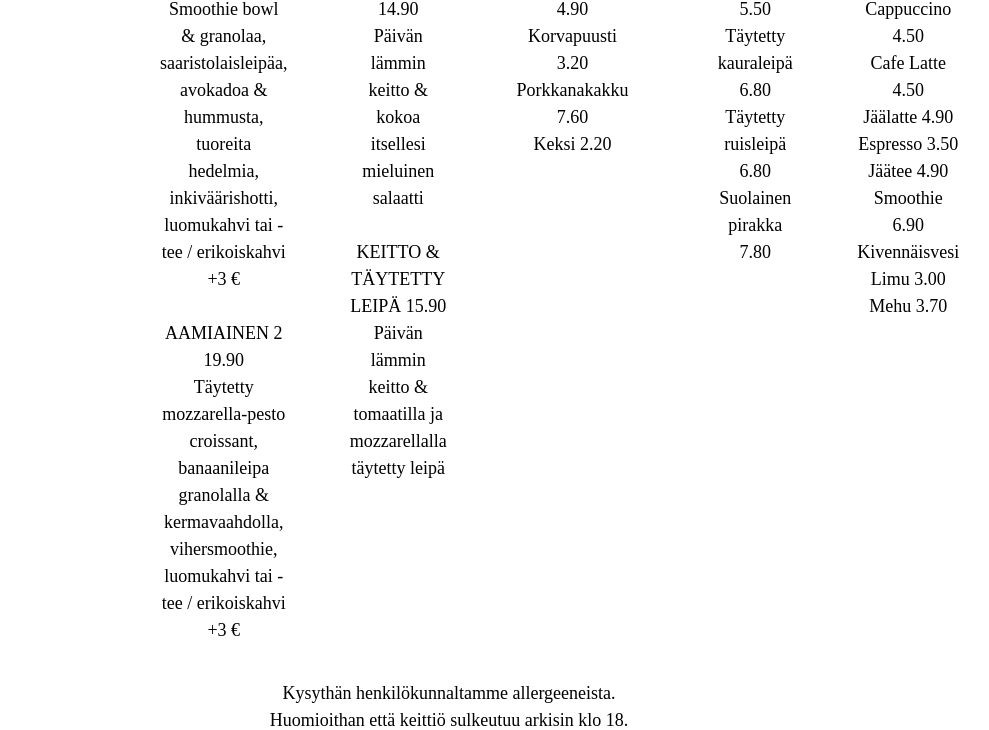
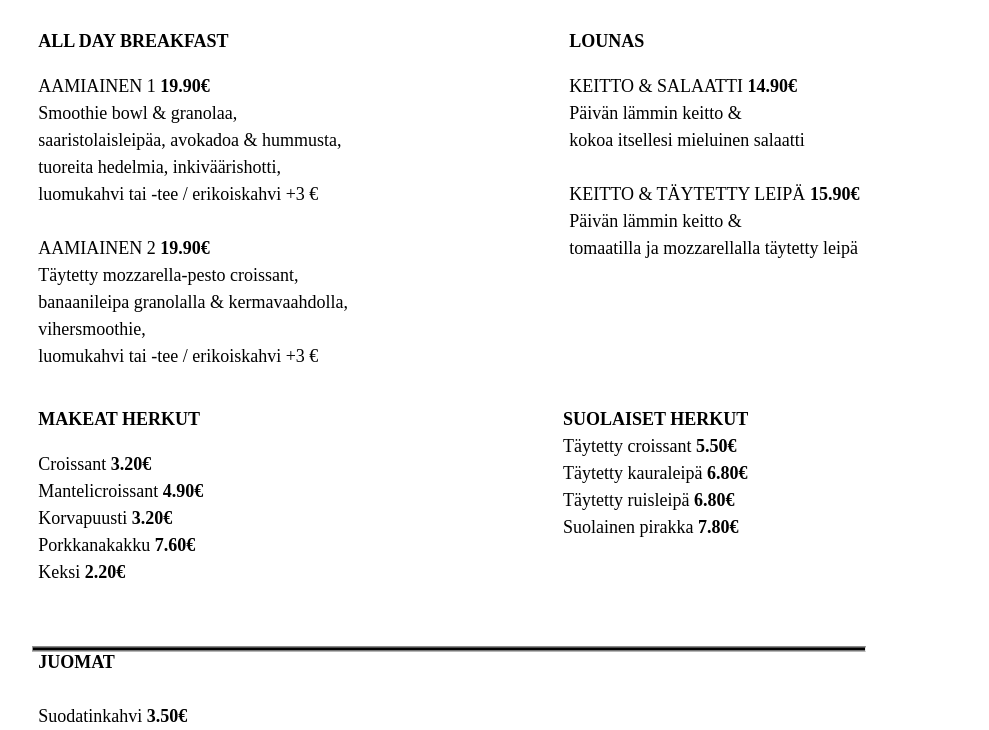
Before and after one commit to CarineAttia/CarineAttia.github.io, a plain HTML site: page menu.html in a window 1280 px wide. Shown: the part 538-1268 px from the top of the page, without its empty margins (191-1180 px from the left). Drawn offline with Linux system fonts and the light colour scheme.

Commit message:
menun korjaus

```diff
--- a/menu.html
+++ b/menu.html
@@ -9,6 +9,7 @@
     <link rel="stylesheet" href="styles.css">
 </head>
 
+<body>
     <a href="index.html" alt="Keidas second hand & cafe logo">
     <img src="logo3.jpg" alt="Keidas second hand & cafe logo" width="350"></a>
 
@@ -21,18 +22,18 @@
     <hr>
 
     <h2>Menu</h2>
-
-<body>
     <div class="flex-container">
         <div class="flex-item">
-            <h5>ALL DAY BREAKFAST</h5>
-            <p>AAMIAINEN 1 19.90<br>
+
+            <p><strong>ALL DAY BREAKFAST</strong><p>
+            <p>AAMIAINEN 1 <strong>19.90€</strong><br>
+
             Smoothie bowl & granolaa,<br>
             saaristolaisleipäa, avokadoa & hummusta,<br>
             tuoreita hedelmia, inkiväärishotti,<br>
             luomukahvi tai -tee / erikoiskahvi +3 €<br>
             <br>
-            AAMIAINEN 2 19.90<br>
+            AAMIAINEN 2 <strong>19.90€</strong><br>
             Täytetty mozzarella-pesto croissant,<br>
             banaanileipa granolalla & kermavaahdolla,<br>
             vihersmoothie, <br>
@@ -40,43 +41,50 @@
         </div>
 
         <div class="flex-item">
-            <h5>LOUNAS</h5>
-            <p>KEITTO & SALAATTI 14.90<br>
+            <p><strong>LOUNAS</strong></p>
+            <p>KEITTO & SALAATTI <strong>14.90€</strong><br>
             Päivän lämmin keitto &<br>
             kokoa itsellesi mieluinen salaatti<br>
             <br>
-            KEITTO & TÄYTETTY LEIPÄ 15.90<br>
+            KEITTO & TÄYTETTY LEIPÄ <strong>15.90€</strong><br>
             Päivän lämmin keitto &<br>
             tomaatilla ja mozzarellalla täytetty leipä</p>
         </div>
+    </div>
 
+    <div class="flex-container">
         <div class="flex-item">
-            <h5>MAKEAT HERKUT</h5>
-            <p>Croissant 3.20<br>
-            Mantelicroissant 4.90<br>
-            Korvapuusti 3.20<br>
-            Porkkanakakku 7.60<br>
-            Keksi 2.20</p>
-
-            <h5>SUOLAISET HERKUT</h5>
-            <p>Täytetty croissant 5.50<br>
-            Täytetty kauraleipä 6.80<br>
-            Täytetty ruisleipä 6.80<br>
-            Suolainen pirakka 7.80</p>
+            <p><strong>MAKEAT HERKUT</strong></p>
+            <p>Croissant <strong>3.20€</strong><br>
+            Mantelicroissant <strong>4.90€</strong><br>
+            Korvapuusti <strong>3.20€</strong><br>
+            Porkkanakakku <strong>7.60€</strong><br>
+            Keksi <strong>2.20€</strong></p><br>
         </div>
 
         <div class="flex-item">
-        <h5>JUOMAT</h5>
-        <p>Suodatinkahvi 3.50<br>
-            Cappuccino 4.50<br>
-            Cafe Latte 4.50<br>
-            Jäälatte 4.90<br>
-            Espresso 3.50<br>
-            Jäätee 4.90<br>
-            Smoothie 6.90<br>
-            Kivennäisvesi<br>
-            Limu 3.00<br>
-            Mehu 3.70</p>
+            <p class="suolaiset"><strong>SUOLAISET HERKUT</strong>
+            Täytetty croissant <strong>5.50€</strong><br>
+            Täytetty kauraleipä <strong>6.80€</strong><br>
+            Täytetty ruisleipä <strong>6.80€</strong><br>
+            Suolainen pirakka <strong>7.80€</strong></p>
+        </div>
+    </div>
+
+    <div class="flex-container">
+        <div class="flex-item">
+            <p><strong>JUOMAT</strong><br>
+            <br>
+            Suodatinkahvi <strong>3.50€</strong><br>
+            Cappuccino <strong>4.50€</strong><br>
+            Cafe Latte <strong>4.50€</strong><br>
+            Jäälatte <strong>4.90€</strong><br>
+            Espresso <strong>3.50€</strong><br>
+            Jäätee <strong>4.90€</strong><br>
+            Smoothie <strong>6.90€</strong><br>
+            Kivennäisvesi <strong>2.00€</strong><br>
+            Limu <strong>3.00€</strong><br>
+            Mehu <strong>3.70€</strong></p>
         </div>
    </div>
 
--- a/styles.css
+++ b/styles.css
@@ -33,7 +33,7 @@ hr {
     color:black;
     background-color:black;
     margin-top: 5px;
-    margin-bottom: 40px;
+    margin-bottom: 10%;
 }
 
 footer {
@@ -77,10 +77,19 @@ kuva-container {
 
 .flex-container{
     display: flex;
-    margin-left: 20%;
-    margin-right:20%;
+    flex-wrap: wrap;
+    flex-direction: row;
+
 }
 
 .flex-item{
-    display: flex;
+    margin-left:17.5%;
+
 }
+
+.flex-item p {
+   text-align:left;
+}
+.suolaiset {
+    margin-left:38.2%;
+}
```
Also changed, not shown: index.html (+1 -1 lines), kahvila.html (+2 -2 lines), keidas.html (+1 -3 lines), yhteystiedot.html (+1 -0 lines), 1 other file. Lines whose indentation alone changed are shown as unchanged.
